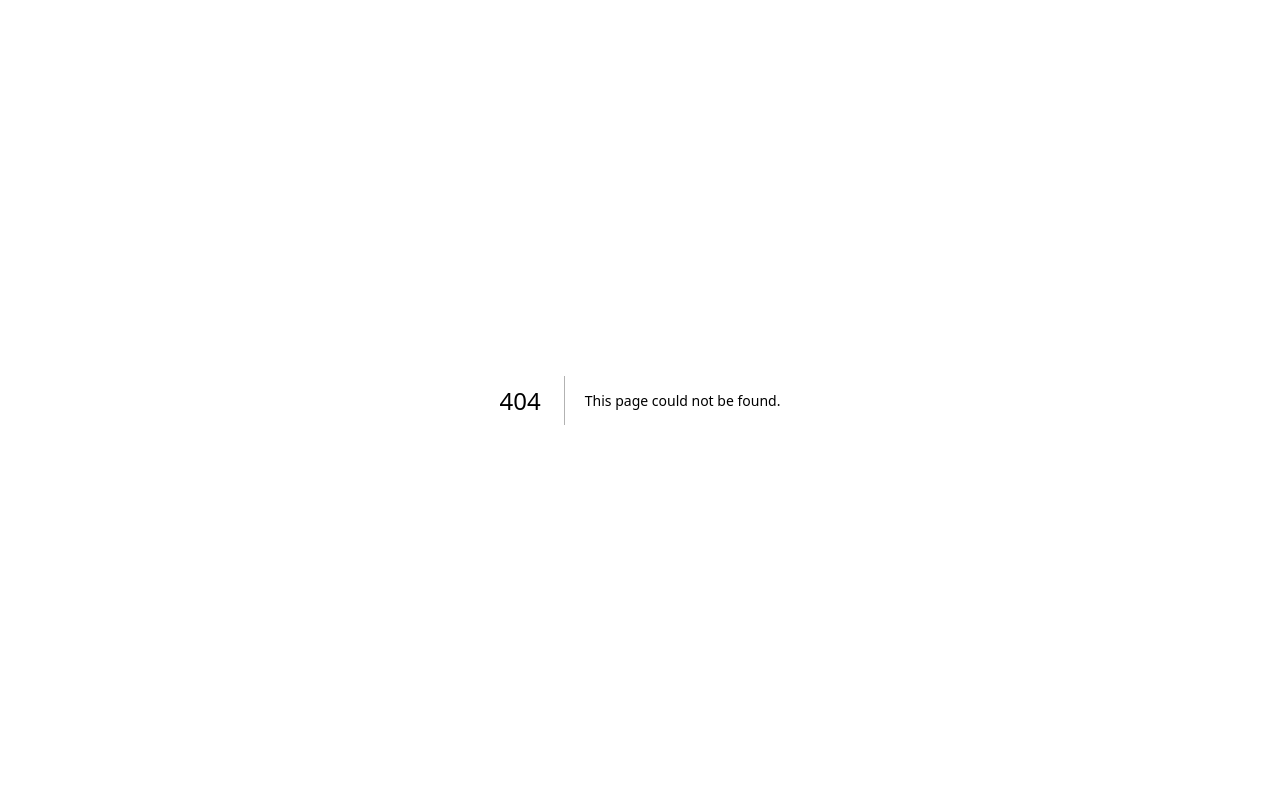
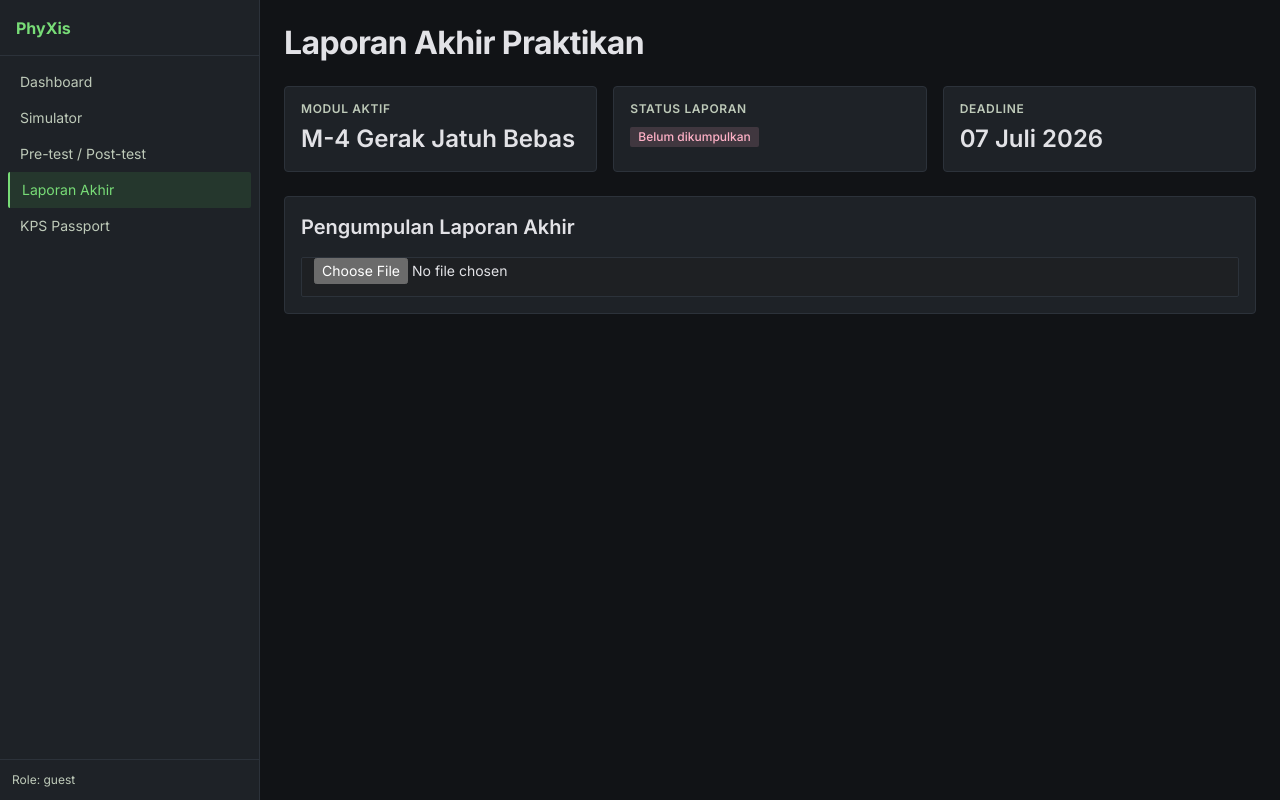
Before and after one commit to kemal-faza/phyxis, a Next.js app: page /report in a window 1280 px wide. Before the commit this address had no page. Built offline with nearby package versions, Linux system fonts and the light colour scheme.

Commit message:
feat: add praktikan report page with upload UI

```diff
--- /dev/null
+++ b/app/(app)/report/page.tsx
@@ -0,0 +1,26 @@
+import { Card } from '@/components/ui/Card'
+import { Badge } from '@/components/ui/Badge'
+import { ReportUpload } from '@/features/report/components/ReportUpload'
+
+export default function ReportPage() {
+  return (
+    <div className="space-y-6">
+      <h1 className="text-headline-lg">Laporan Akhir Praktikan</h1>
+      <div className="grid gap-4 md:grid-cols-3">
+        <Card>
+          <div className="text-label-md text-on-surface-variant">MODUL AKTIF</div>
+          <div className="mt-2 text-headline-md">M-4 Gerak Jatuh Bebas</div>
+        </Card>
+        <Card>
+          <div className="text-label-md text-on-surface-variant">STATUS LAPORAN</div>
+          <div className="mt-2"><Badge variant="warning">Belum dikumpulkan</Badge></div>
+        </Card>
+        <Card>
+          <div className="text-label-md text-on-surface-variant">DEADLINE</div>
+          <div className="mt-2 text-headline-md">07 Juli 2026</div>
+        </Card>
+      </div>
+      <ReportUpload />
+    </div>
+  )
+}
--- /dev/null
+++ b/features/report/components/ReportUpload.tsx
@@ -0,0 +1,51 @@
+'use client'
+
+import { useState } from 'react'
+import { Button } from '@/components/ui/Button'
+import { Card } from '@/components/ui/Card'
+import { Input } from '@/components/ui/Input'
+import { Progress } from '@/components/ui/Progress'
+
+export function ReportUpload() {
+  const [file, setFile] = useState<File | null>(null)
+  const [progress, setProgress] = useState(0)
+  const [submitted, setSubmitted] = useState(false)
+
+  const handleUpload = () => {
+    if (!file) return
+    let p = 0
+    const interval = setInterval(() => {
+      p += 20
+      setProgress(p)
+      if (p >= 100) {
+        clearInterval(interval)
+        setSubmitted(true)
+      }
+    }, 200)
+  }
+
+  return (
+    <Card className="space-y-4">
+      <h2 className="text-headline-sm">Pengumpulan Laporan Akhir</h2>
+      <Input
+        type="file"
+        accept=".pdf"
+        onChange={(e) => setFile(e.target.files?.[0] ?? null)}
+      />
+      {file && (
+        <div className="space-y-2">
+          <div className="text-sm text-on-surface-variant">{file.name}</div>
+          <Progress value={progress} />
+          <Button onClick={handleUpload} disabled={progress > 0 && progress < 100}>
+            {submitted ? 'Terkirim' : 'Upload'}
+          </Button>
+        </div>
+      )}
+      {submitted && (
+        <div className="rounded bg-primary/10 p-3 text-sm text-primary">
+          Laporan berhasil diunggah (dummy).
+        </div>
+      )}
+    </Card>
+  )
+}
```
